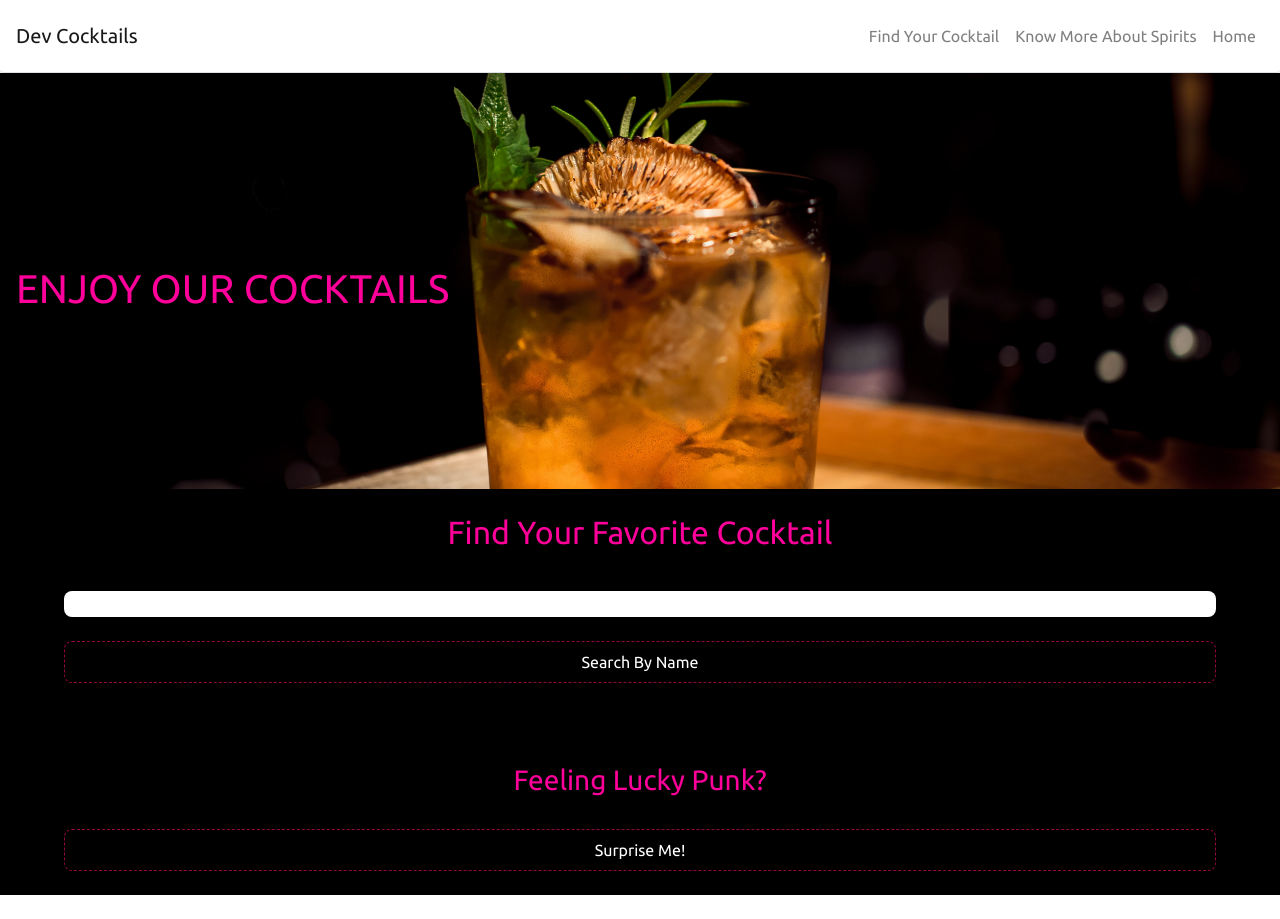
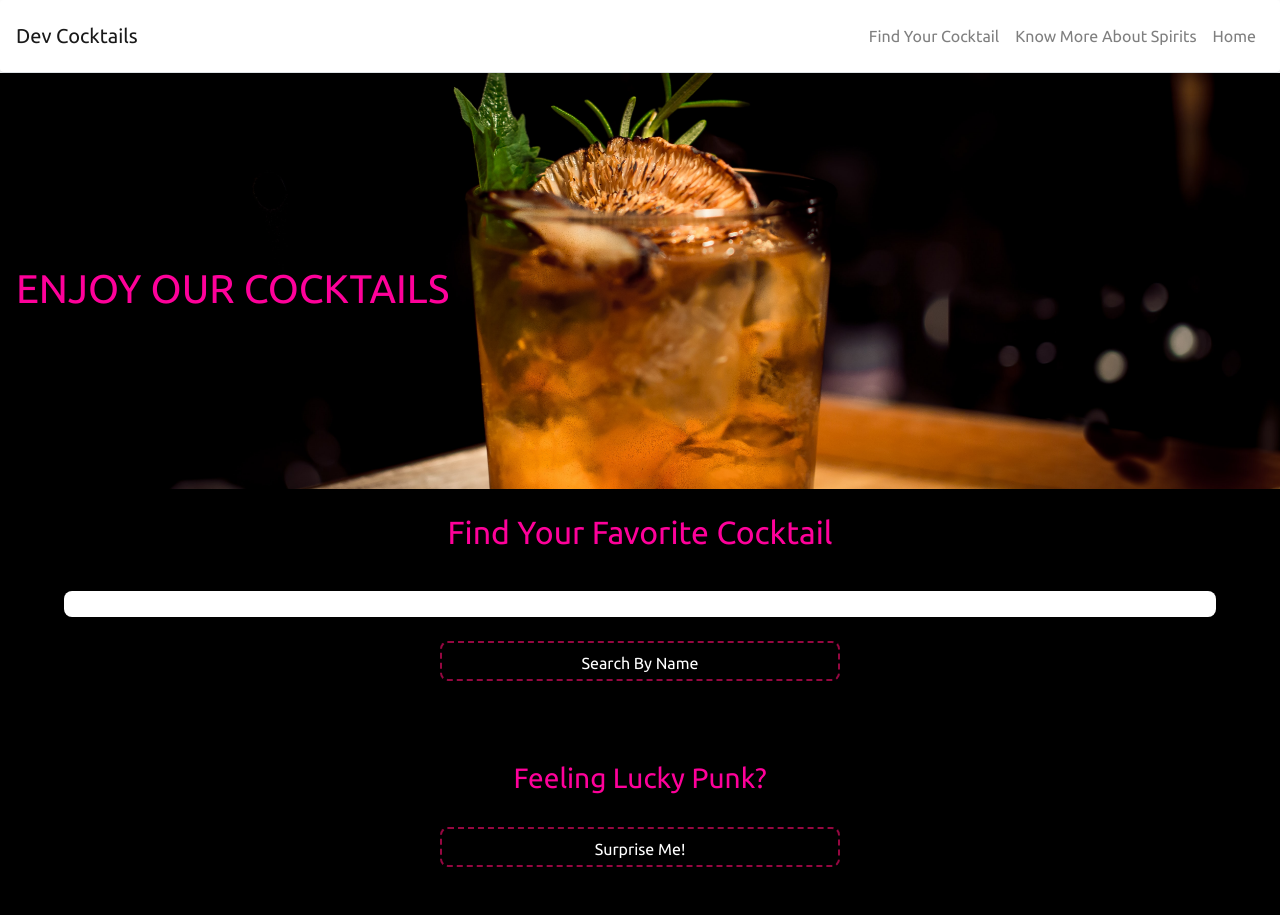
Before and after one commit to sahils091/cocktails-n-dreams, a React (Create React App) app: page / in a window 1280 px wide. Built offline with nearby package versions, Linux system fonts and the light colour scheme.

Commit message:
Styled the drink component

```diff
--- a/src/components/Drink/drink.scss
+++ b/src/components/Drink/drink.scss
@@ -3,9 +3,18 @@
 @import "../../partials/typography";
 
 .drink {
-  padding-left: 1rem;
-  padding-right: 1rem;
-  margin-top: 1.5rem;
+  padding-left: 1.5rem;
+  padding-right: 1.5rem;
+  color: $text-color;
+  background-color: $page-bg;
+  @include tablet {
+    padding-left: 2.5rem;
+padding-right: 2.5rem;
+}
+@include desktop {
+    padding-left: 3.5rem;
+    padding-right: 3.5rem;
+}
 
   &__detail {
     display: flex;
@@ -21,14 +30,23 @@
     height: 15rem;
     margin-top: 1rem;
     margin-bottom: 1rem;
+    border-radius: 0.3rem;
+    @include tablet {
+    height: 20rem;
+  }
+  @include desktop {
+    height: 25rem;
+  }
   }
   &__detail-list {
     margin-top: 1rem;
     margin-bottom: 1rem;
     list-style-type: none;
+    padding: 0;
   }
   &__detail-item {
     margin-top: 0.5rem;
     margin-bottom: 0.5rem;
+
   }
 }
--- a/src/components/Input/input.scss
+++ b/src/components/Input/input.scss
@@ -28,6 +28,7 @@
         padding: 0.5rem;
         display: flex;
         flex-direction: column;
+        align-items: center;
     }
     &__field {
         width: 100%;
@@ -45,10 +46,12 @@
         margin-top: 0.5rem;
         margin-bottom: 1rem;
         padding: 0.5rem;
+        height: 2.5rem;
+        width: 100%;
         color: $main-bg;
         border-radius: 0.5rem;
         background-color: $page-bg;
-        border: 1px dashed $label-color;
+        border: 2px dashed $label-color;
         cursor: pointer;
         &:hover {
             border: 1px solid $page-bg;
@@ -58,14 +61,24 @@
         &:active :focus :visited  {
             outline: none;
         }
-
-
+        @include tablet {
+           width: 15rem;
+        }
+        @include desktop {
+            width: 25rem;
+        }
+        &--surprise {
+            margin-bottom: 2.5rem;
+        }
 
     }
     &__subtitle-wrapper {
         display: flex;
         flex-direction: column;
         padding: 0.5rem ;
+        align-items: center;
+        margin-top: 1.5rem;
+
     }
     &__subtitle {
         margin-top: 1.5rem;
```
